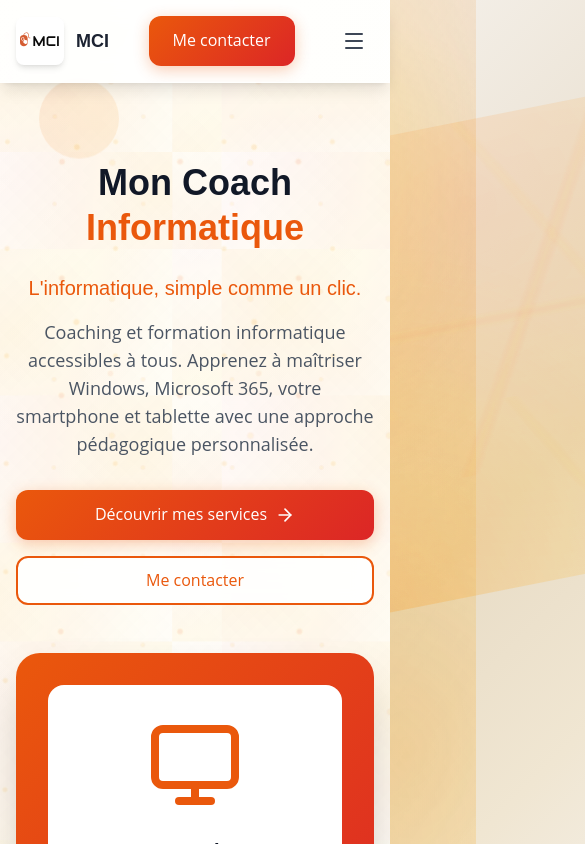
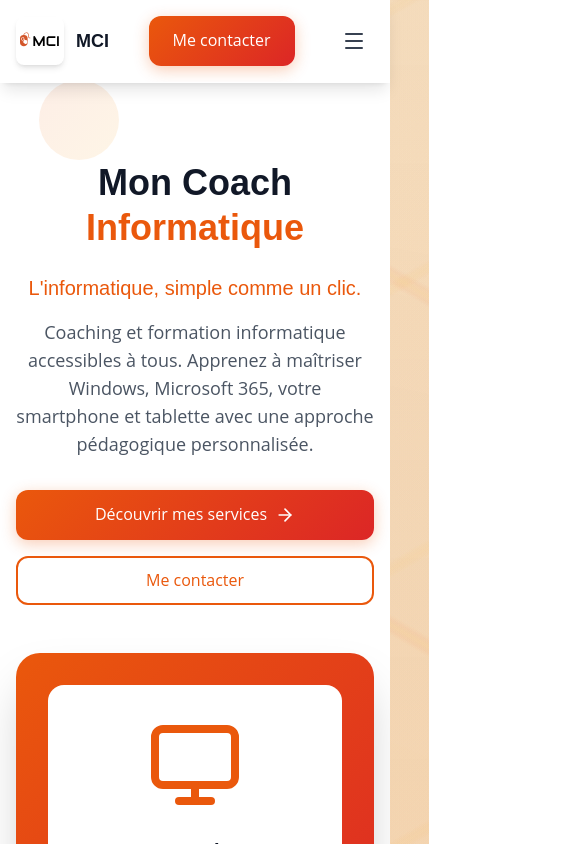
Before and after one commit to Ithan25/MCI, a React (Vite) app: page / in a window 390 px wide. Shown: the top 844 px of the page, 585 px wide, since content can reach past the window. Built offline with nearby package versions, Linux system fonts and the light colour scheme.

Commit message:
MOBILE OPTIMIZATION: Désactivation animations complexes sur mobile pour performance header

```diff
--- a/src/index.css
+++ b/src/index.css
@@ -961,3 +961,109 @@ html {
   background-size: 200% 100%;
   animation: shimmer 3s ease-in-out infinite;
 }
+
+/* ==========================================
+   OPTIMISATIONS MOBILE - PERFORMANCE
+   ========================================== */
+
+@media (max-width: 768px) {
+  /* Désactivation de toutes les animations sur mobile pour la performance */
+  *,
+  *::before,
+  *::after {
+    animation-duration: 0.01ms !important;
+    animation-iteration-count: 1 !important;
+    transition-duration: 0.01ms !important;
+    scroll-behavior: auto !important;
+  }
+
+  /* Background simplifié pour mobile */
+  body {
+    background: linear-gradient(135deg, #f5f1eb 0%, #e8dcc6 100%) !important;
+    background-attachment: scroll !important;
+    animation: none !important;
+  }
+
+  body::before {
+    display: none !important;
+  }
+
+  /* Désactivation des particules flottantes sur mobile */
+  .floating-particles::before,
+  .floating-particles::after {
+    display: none !important;
+  }
+
+  /* Désactivation des formes géométriques sur mobile */
+  .geometric-shapes::before,
+  .geometric-shapes::after {
+    display: none !important;
+  }
+
+  /* Désactivation des lignes décoratives sur mobile */
+  .decorative-lines::before,
+  .decorative-lines::after {
+    display: none !important;
+  }
+
+  /* Simplification des effets de lueur */
+  .glow-effect::before {
+    display: none !important;
+  }
+
+  /* Désactivation des ondulations */
+  .ripple-effect::after {
+    display: none !important;
+  }
+
+  /* Simplification de l'effet shimmer */
+  .shimmer-effect {
+    animation: none !important;
+    background: rgba(255, 255, 255, 0.1) !important;
+  }
+
+  /* Header mobile optimisé */
+  header {
+    backdrop-filter: blur(5px) !important;
+  }
+
+  /* Buttons simplifiés */
+  .btn-primary:hover,
+  .btn-secondary:hover,
+  .btn-outline:hover {
+    transform: none !important;
+  }
+
+  /* Cards simplifiées */
+  .card-shadow:hover {
+    transform: none !important;
+  }
+
+  /* Préférences de performance */
+  * {
+    will-change: auto !important;
+    backface-visibility: hidden;
+    perspective: 1000px;
+  }
+}
+
+/* Réduction d'animations pour les utilisateurs qui préfèrent moins de mouvement */
+@media (prefers-reduced-motion: reduce) {
+  *,
+  *::before,
+  *::after {
+    animation-duration: 0.01ms !important;
+    animation-iteration-count: 1 !important;
+    transition-duration: 0.01ms !important;
+    scroll-behavior: auto !important;
+  }
+
+  body::before {
+    display: none !important;
+  }
+
+  .floating-particles::before,
+  .floating-particles::after {
+    display: none !important;
+  }
+}
```
